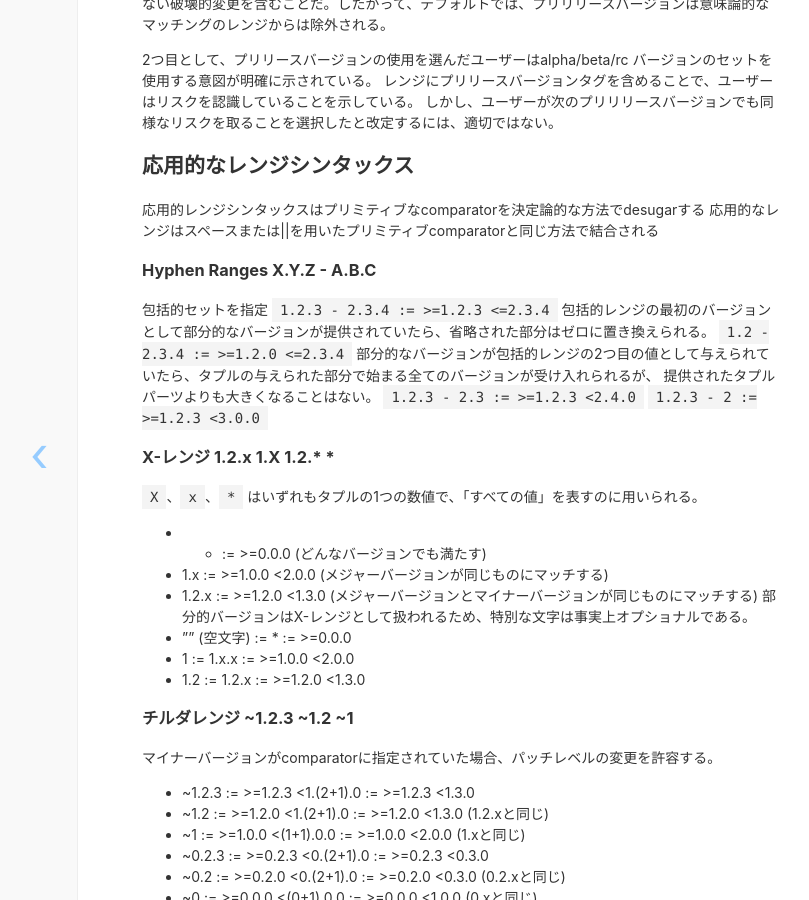
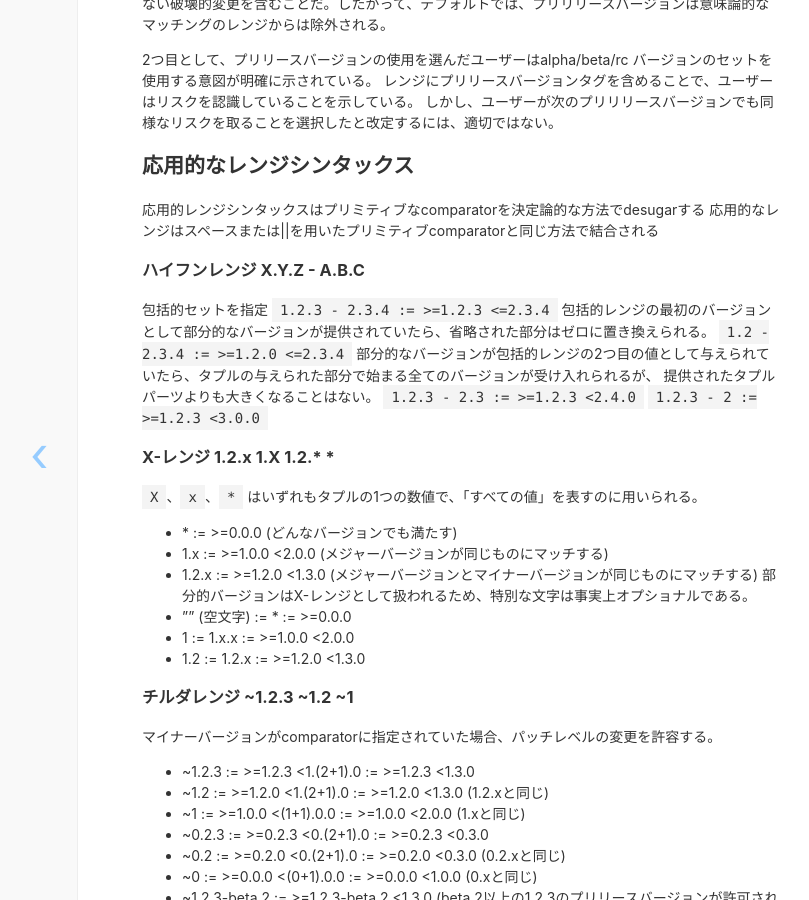
Before and after one commit to arayaryoma/reservoir.allajah.com, a Jekyll site: the page built from _posts/2017-06-28-semver-npm.markdown, in a window 1280 px wide and 900 px high, scrolled down 1667 px. Shown: the whole window, without its empty margins (179-988 px from the left). Built offline with Jekyll 4.4.1, drawn with Linux system fonts in a browser that asks for light colours; nearby versions of some CDN libraries; comment, search, counter and statistics services are not loaded.

Commit message:
:moneybag: Fix texts

```diff
--- a/_posts/2017-06-28-semver-npm.markdown
+++ b/_posts/2017-06-28-semver-npm.markdown
@@ -59,7 +59,7 @@
 応用的レンジシンタックスはプリミティブなcomparatorを決定論的な方法でdesugarする
 応用的なレンジはスペースまたは||を用いたプリミティブcomparatorと同じ方法で結合される
 
-### Hyphen Ranges X.Y.Z - A.B.C
+### ハイフンレンジ X.Y.Z - A.B.C
 包括的セットを指定
 `1.2.3 - 2.3.4 := >=1.2.3 <=2.3.4`
 包括的レンジの最初のバージョンとして部分的なバージョンが提供されていたら、省略された部分はゼロに置き換えられる。
@@ -71,7 +71,7 @@
 
 ### X-レンジ 1.2.x 1.X 1.2.* *
 `X`、`x`、`*` はいずれもタプルの1つの数値で、「すべての値」を表すのに用いられる。
-- * := >=0.0.0 (どんなバージョンでも満たす)
+- \* := >=0.0.0 (どんなバージョンでも満たす)
 - 1.x := >=1.0.0 <2.0.0 (メジャーバージョンが同じものにマッチする)
 - 1.2.x := >=1.2.0 <1.3.0 (メジャーバージョンとマイナーバージョンが同じものにマッチする)
 部分的バージョンはX-レンジとして扱われるため、特別な文字は事実上オプショナルである。
```
